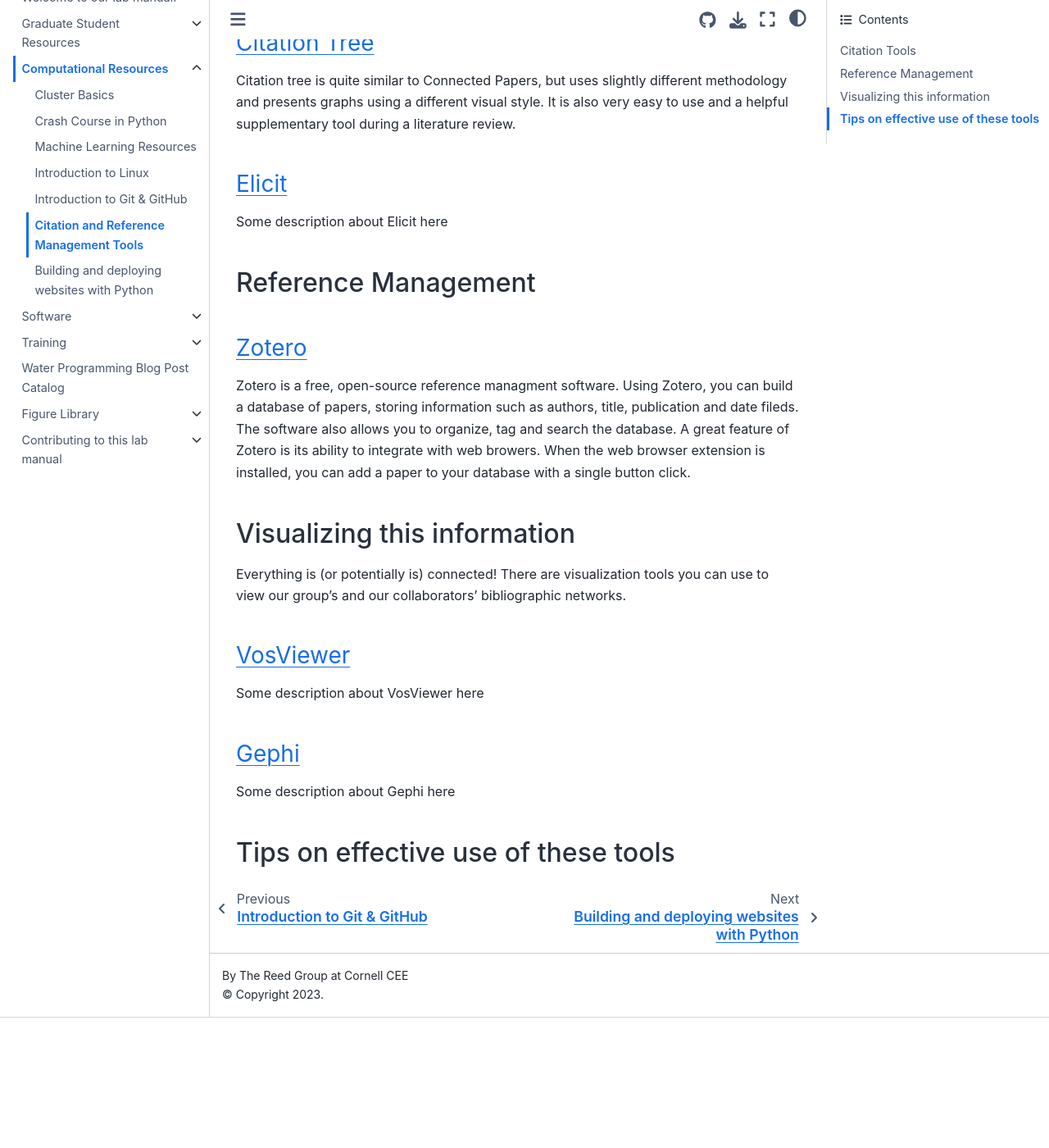
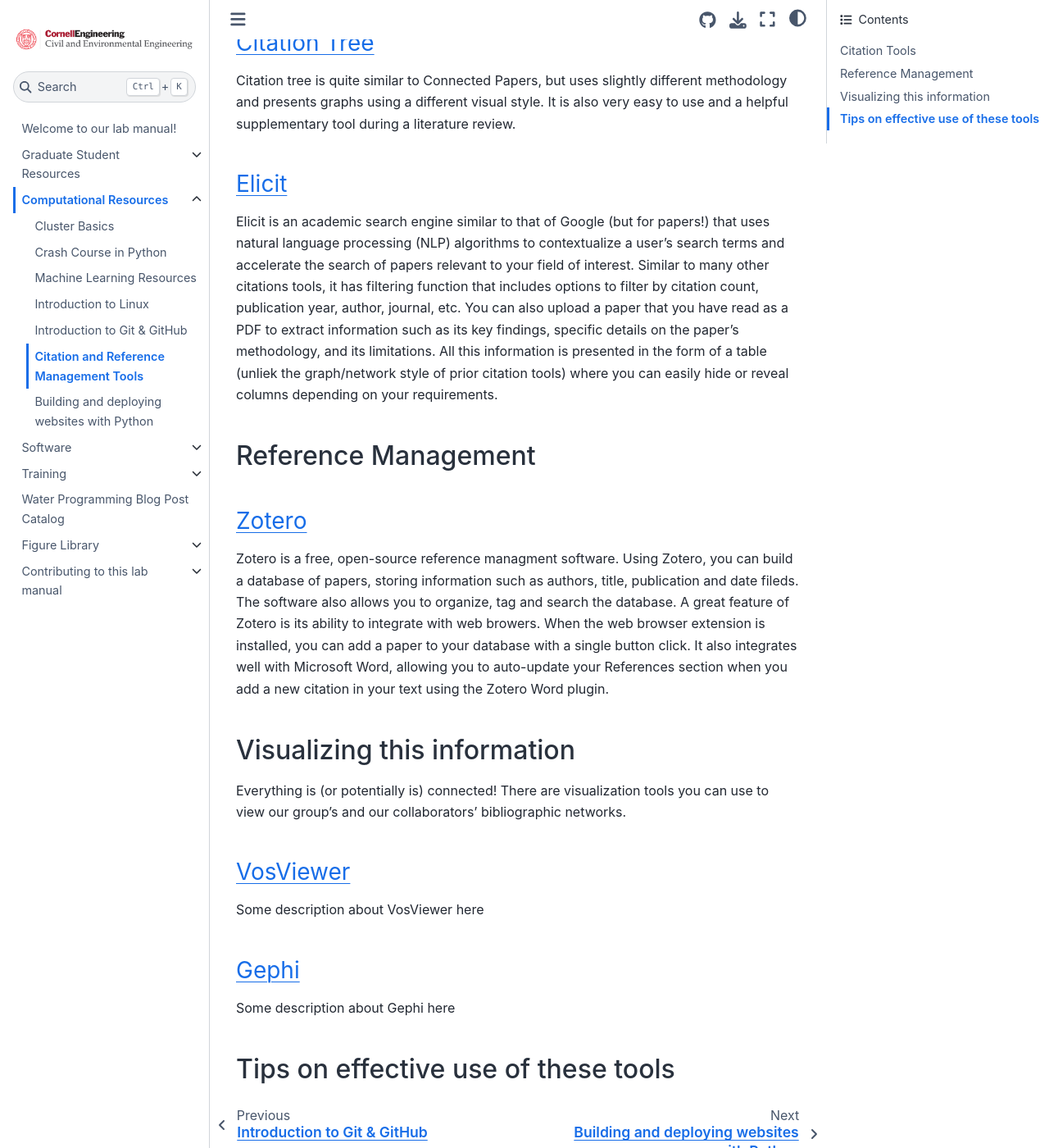
Before and after one commit to reedgroup/reedgroup.github.io, a Jupyter Book: the page built from docs/ComputationalResources/CitationReferenceManagementTools.md, in a window 1280 px wide and 1400 px high, scrolled down 982 px. Shown: the whole window at 82% size. Built offline with Jupyter Book 1.0.4 settings and Sphinx 7.4.7 and the Sphinx Book theme 1.1.4, drawn with Linux system fonts in a browser that asks for light colours; pages that are not in the unit, such as notebooks, are missing from menus; before the commit the page ends 2223 px from its top, so only the background shows below that.

Commit message:
Elicit addin

```diff
--- a/docs/ComputationalResources/CitationReferenceManagementTools.md
+++ b/docs/ComputationalResources/CitationReferenceManagementTools.md
@@ -21,13 +21,12 @@
 Citation tree is quite similar to Connected Papers, but uses slightly different methodology and presents graphs using a different visual style. It is also very easy to use and a helpful supplementary tool during a literature review.
 
 ### [Elicit](https://elicit.org/)
-Some description about Elicit here
-
+Elicit is an academic search engine similar to that of Google (but for papers!) that uses natural language processing (NLP) algorithms to contextualize a user's search terms and accelerate the search of papers relevant to your field of interest. Similar to many other citations tools, it has filtering function that includes options to filter by citation count, publication year, author, journal, etc. You can also upload a paper that you have read as a PDF to extract information such as its key findings, specific details on the paper's methodology, and its limitations. All this information is presented in the form of a table (unliek the graph/network style of prior citation tools) where you can easily hide or reveal columns depending on your requirements.
 
 ## Reference Management
 
 ### [Zotero](https://www.zotero.org/)
-Zotero is a free, open-source reference managment software. Using Zotero, you can build a database of papers, storing information such as authors, title, publication and date fileds. The software also allows you to organize, tag and search the database. A great feature of Zotero is its ability to integrate with web browers. When the web browser extension is installed, you can add a paper to your database with a single button click.
+Zotero is a free, open-source reference managment software. Using Zotero, you can build a database of papers, storing information such as authors, title, publication and date fileds. The software also allows you to organize, tag and search the database. A great feature of Zotero is its ability to integrate with web browers. When the web browser extension is installed, you can add a paper to your database with a single button click. It also integrates well with Microsoft Word, allowing you to auto-update your References section when you add a new citation in your text using the Zotero Word plugin.
 
 ## Visualizing this information
 Everything is (or potentially is) connected! There are visualization tools you can use to view our group's and our collaborators' bibliographic networks.
```
